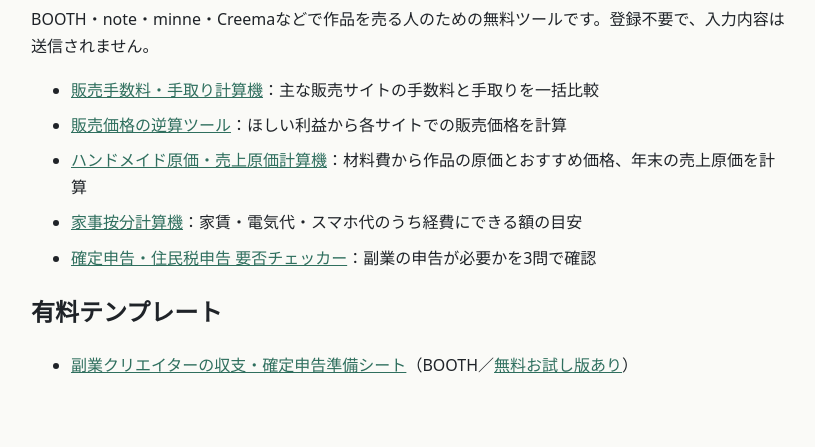
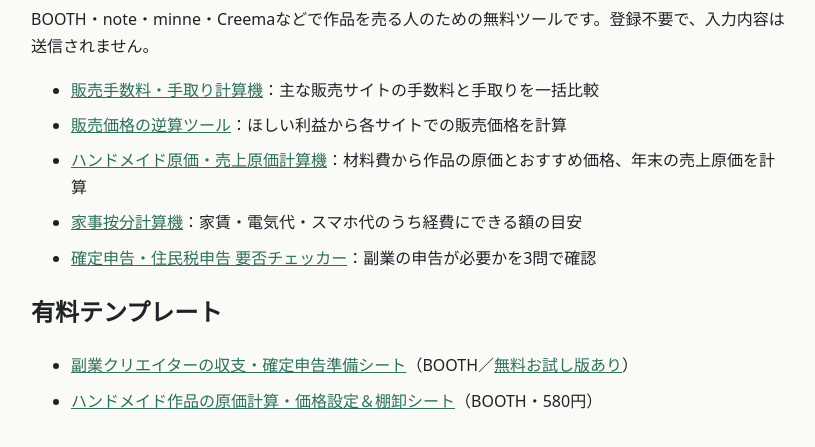
Before and after one commit to flowercircle0304/free, a plain HTML site: page index.html in a window 1280 px wide. Shown: the part 115-562 px from the top of the page, without its empty margins (229-1044 px from the left). Drawn offline with Linux system fonts and the light colour scheme.

Commit message:
Link cost sheet listing on BOOTH
Co-Authored-By: Claude Opus 5.5 <noreply@anthropic.com>
Claude-Session: https://claude.ai/code/session_01SE3YvCk3Cw9JHru1SBNv9V

```diff
--- a/index.html
+++ b/index.html
@@ -15,5 +15,6 @@
 <li><a href="shinkoku/">確定申告・住民税申告 要否チェッカー</a>：副業の申告が必要かを3問で確認</li>
 </ul>
 <h2>有料テンプレート</h2>
-<ul><li><a href="https://creator-okane.booth.pm/items/9226811">副業クリエイターの収支・確定申告準備シート</a>（BOOTH／<a href="https://creator-okane.booth.pm/items/9226824">無料お試し版あり</a>）</li></ul>
+<ul><li><a href="https://creator-okane.booth.pm/items/9226811">副業クリエイターの収支・確定申告準備シート</a>（BOOTH／<a href="https://creator-okane.booth.pm/items/9226824">無料お試し版あり</a>）</li>
+<li><a href="https://creator-okane.booth.pm/items/9244159">ハンドメイド作品の原価計算・価格設定＆棚卸シート</a>（BOOTH・580円）</li></ul>
 </main></body></html>
```
Also changed, not shown: genka/index.html (+1 -1 lines).
